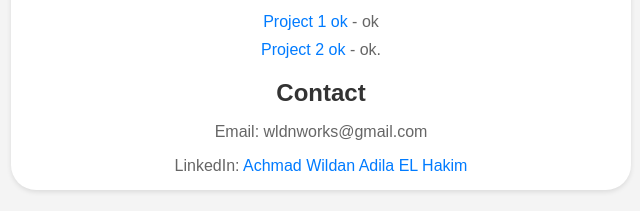
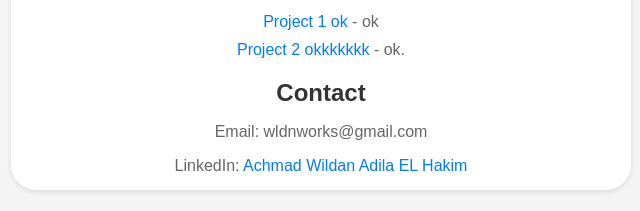
Before and after one commit to willyyypatootieee/tekweb_2024_2300016105, a plain HTML site: page index.html in a window 1280 px wide. Shown: the part 438-649 px from the top of the page, 319-959 px from the left. Drawn offline with Linux system fonts and the light colour scheme; a web font is replaced by a local one.

Commit message:
okeoekeek

```diff
--- a/index.html
+++ b/index.html
@@ -22,7 +22,7 @@
             <h2>Projects</h2>
             <ul>
                 <li><a href="www.instagram.com">Project 1 ok</a> - ok</li>
-                <li><a href="#">Project 2 ok</a> - ok.</li>
+                <li><a href="#">Project 2 okkkkkkk</a> - ok.</li>
             </ul>
         </div>
 
```
